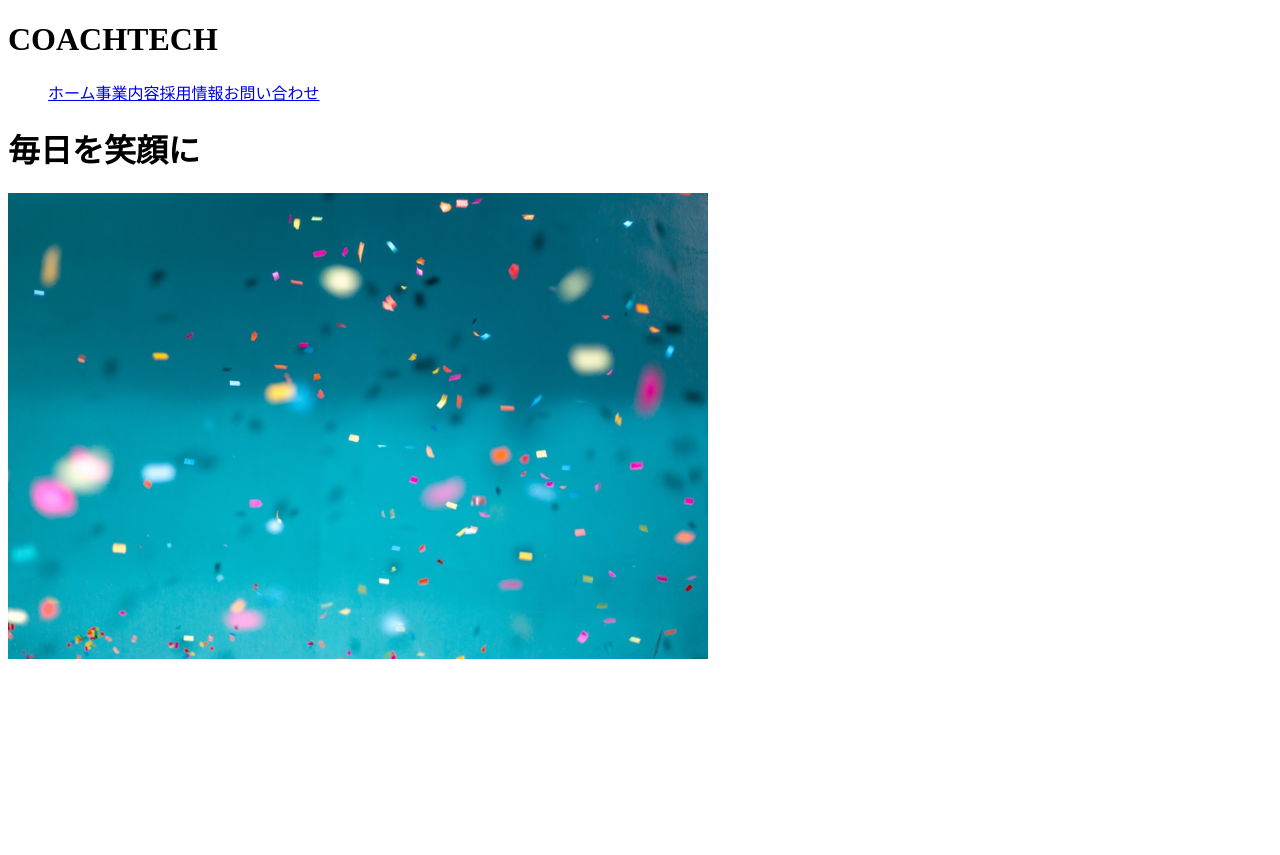
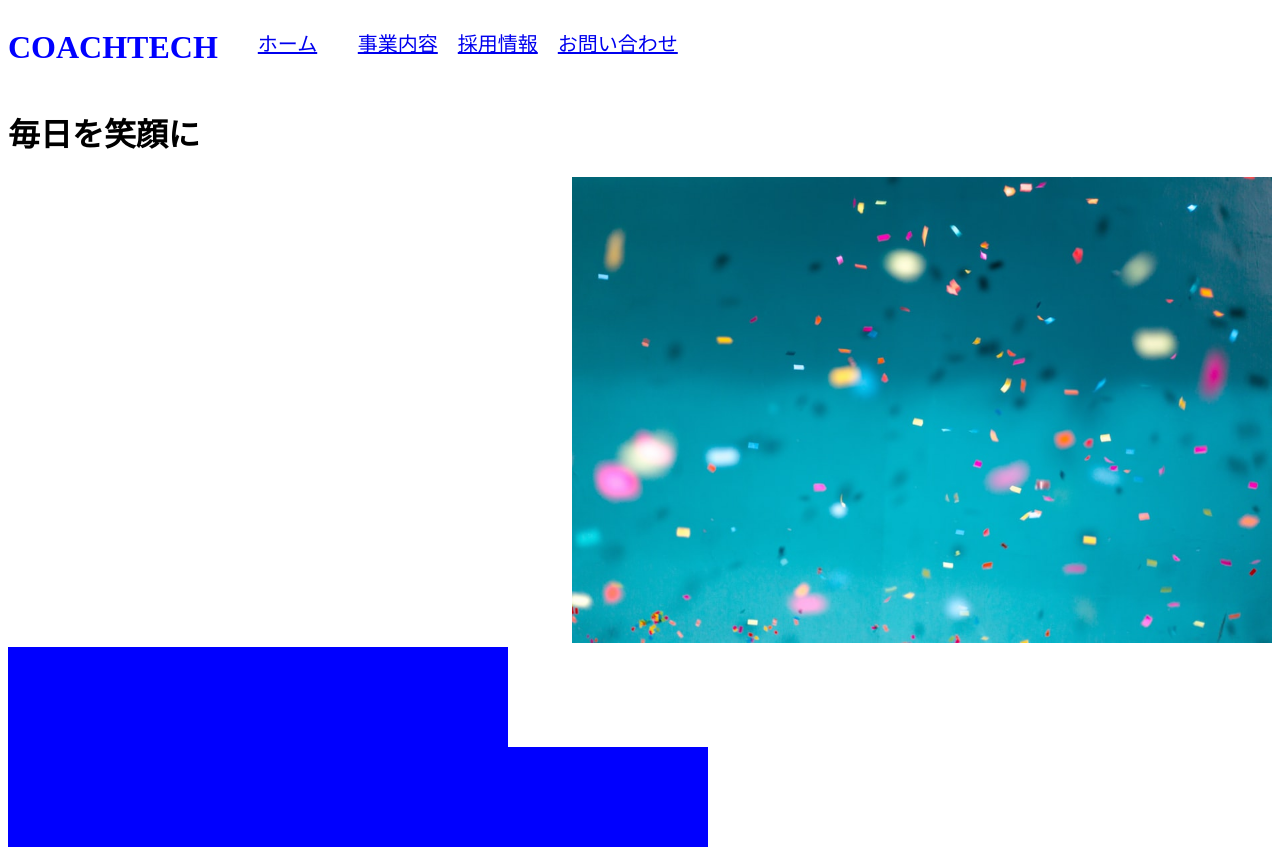
Before and after one commit to miharashiya/css-practice, a plain HTML site: page index.html in a window 1280 px wide. Before the commit the page ends 800 px from the top, so only its background shows below. Drawn offline with Linux system fonts and the light colour scheme.

Commit message:
要素を追加

```diff
--- a/css/style.css
+++ b/css/style.css
@@ -1,4 +1,62 @@
+.header {
+  display: flex;
+}
+
+
+
+.title {
+  margin-right: auto;
+  color: blue;
+}
+
+.header-right {
+  margin-right: auto;
+}
+
+.nav-list {
+
+}
+
 .nav-item {
+
+  color: blue;
+  font-size: 20px;
   list-style: none;
   display: flex;
+  justify-content: 100px;
 }
+
+
+
+
+ul {
+  display: flex;
+
+}
+
+li {
+  display: table-cell;
+  min-width: 100px;
+}
+
+
+.firstview-title {
+  text-align: left;
+
+}
+
+.parent {
+  background-color: blue;
+  height: 100px;
+  width: 500px;
+}
+
+.child {
+  background-color: blue;
+  height: 100px;
+  width: 700px;
+}
+
+main {
+  text-align: right;
+}
--- a/index.html
+++ b/index.html
@@ -10,6 +10,7 @@
 
 <body>
   <header class="header">
+
     <div class="header-left">
       <h1 class="title">COACHTECH</h1>
     </div>
@@ -27,8 +28,12 @@
   </header>
 
   <main>
-    <h1>毎日を笑顔に</h1>
+    <h1 class="firstview-title">毎日を笑顔に</h1>
+
+
     <img src="img/firstview.jpeg" width="700">
+    <div class="parent"></div>
+    <div class="child"></div>
   </main>
 
 </body>
```
